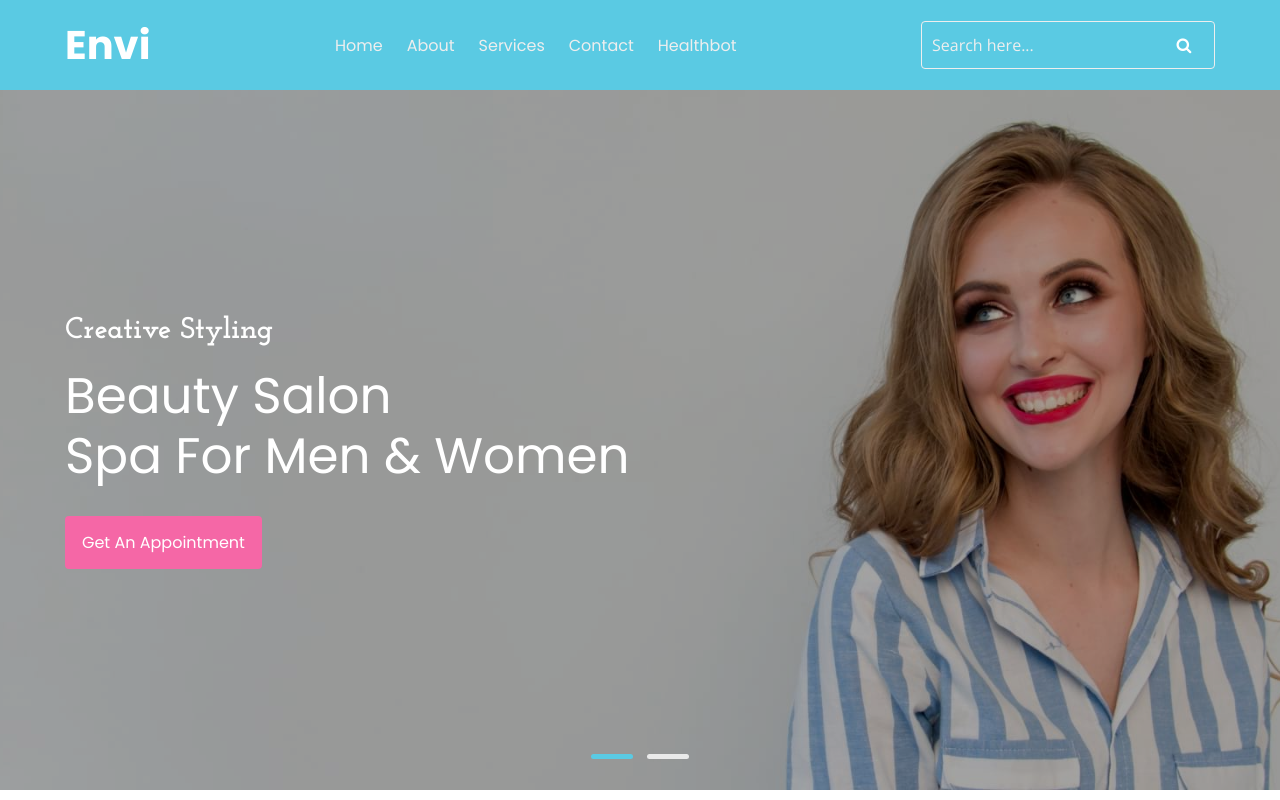
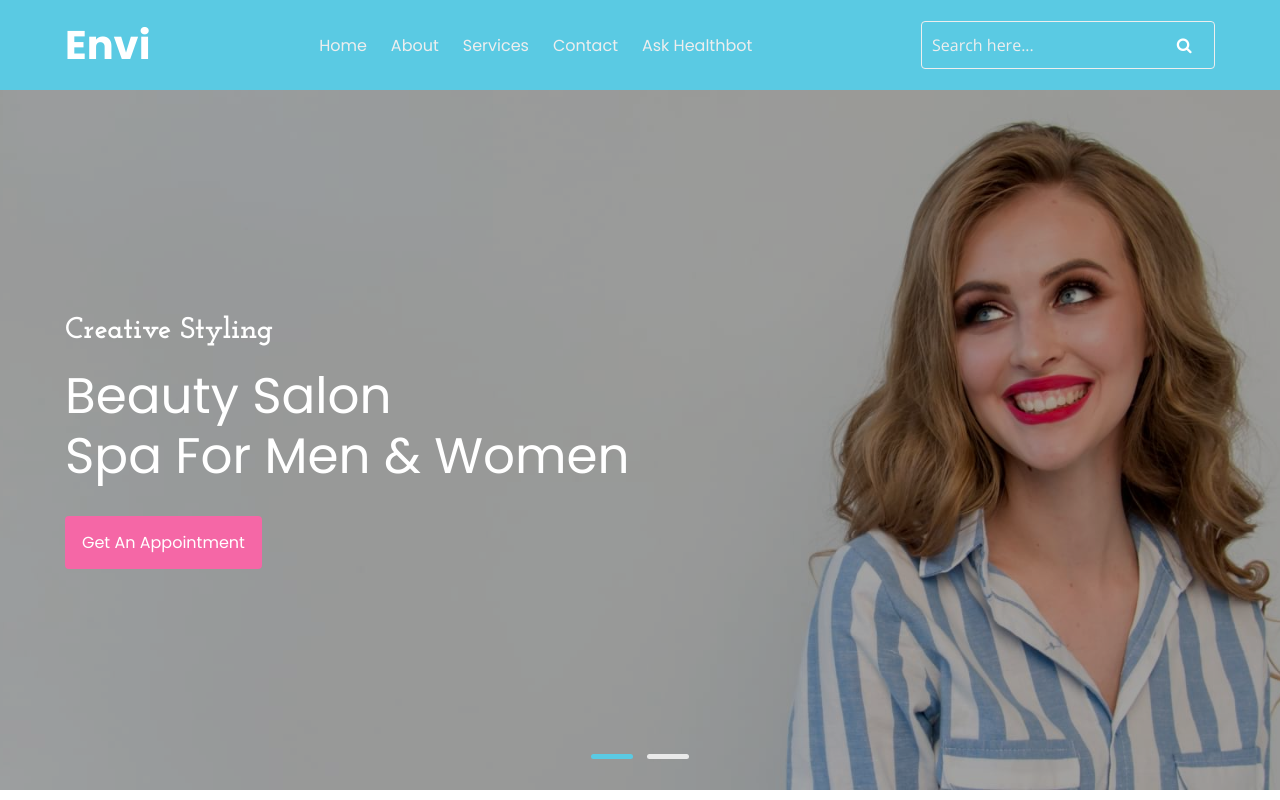
Before and after one commit to probablynotnmp/ProjectFRT, a plain HTML site: page index.html in a window 1280 px wide. Shown: the top 800 px of the page. Drawn offline with nearby package versions, Linux system fonts and the light colour scheme.

Commit message:
Update index.html

```diff
--- a/index.html
+++ b/index.html
@@ -45,7 +45,7 @@
                         <a class="nav-link" href="contact.html">Contact</a>
 
 		    <li class="nav-item">
-                        <a class="nav-link" href="healthbot.html">healthbot</a>
+                        <a class="nav-link" href="healthbot.html">Ask Healthbot</a>
 
                     </li>
                 </ul>
```
